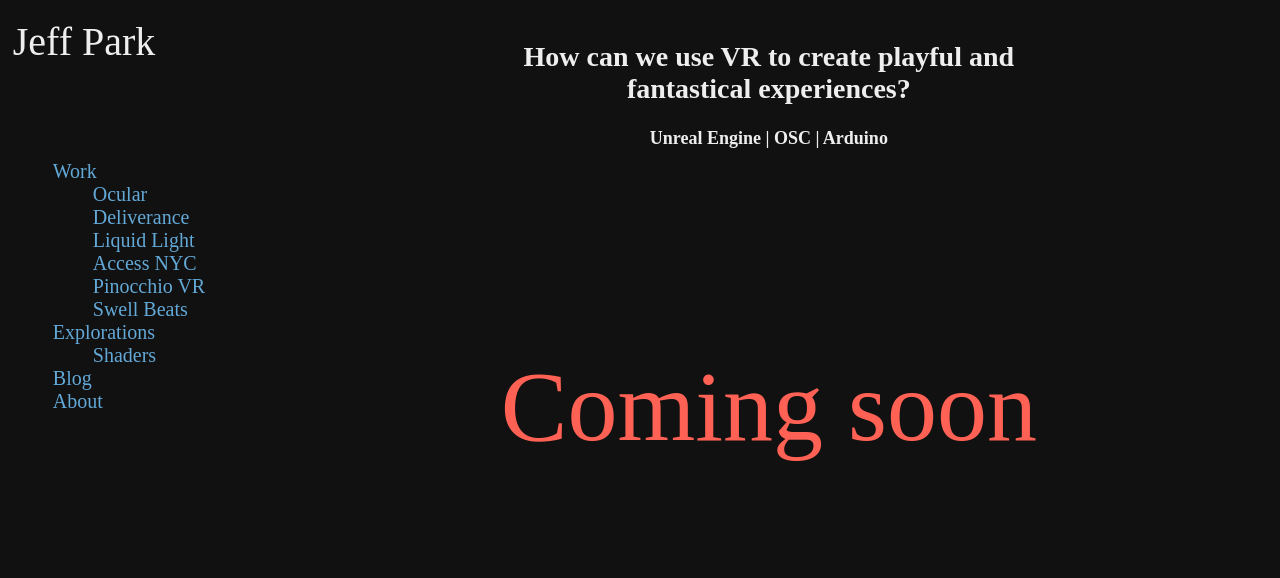
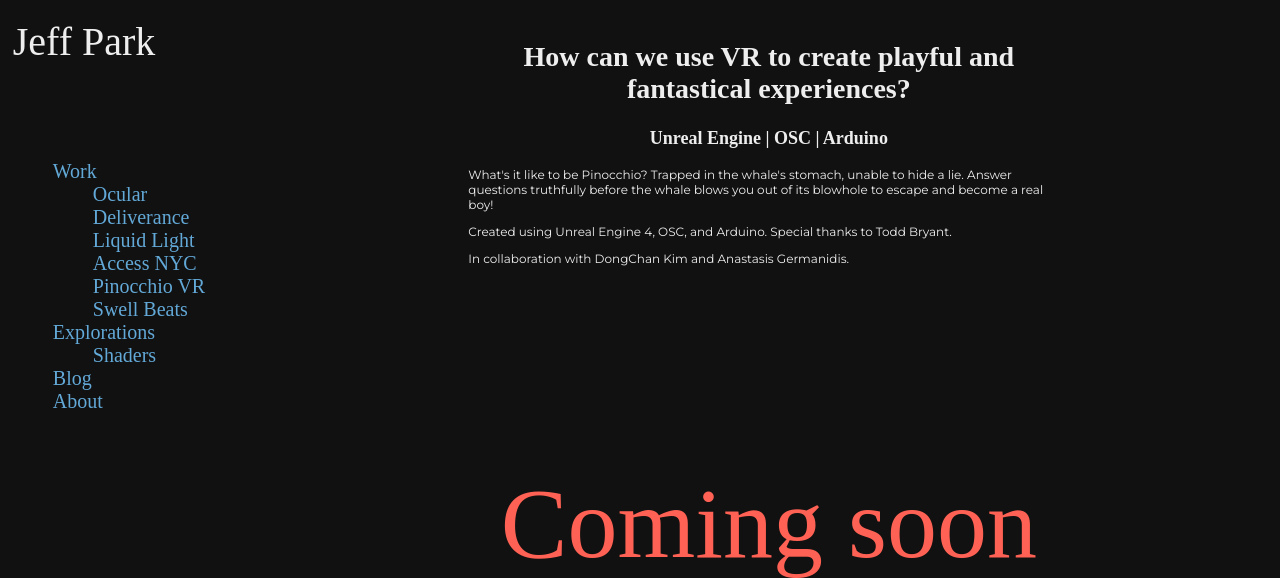
Before and after one commit to jfypk/jeff-park.com, a Node server app: page /work/pinocchio in a window 1280 px wide. Shown: the top 578 px of the page. Run offline with Node 20, Linux system fonts and the light colour scheme; some web fonts are replaced.

Commit message:
updated deliverance and pinocchio blogs

```diff
--- a/package.json
+++ b/package.json
@@ -14,7 +14,8 @@
   "license": "MIT",
   "dependencies": {
     "ejs": "^2.5.6",
-    "express": "^4.15.3"
+    "express": "^4.15.3",
+    "node-sass": "^4.7.2"
   },
   "devDependencies": {
     "node-sass": "^4.7.2",
--- a/views/pages/work/pinocchio.ejs
+++ b/views/pages/work/pinocchio.ejs
@@ -18,6 +18,11 @@
                 <h1>How can we use VR to create playful and fantastical experiences?</h1>
                 <h3>Unreal Engine | OSC | Arduino</h3>
             </div>
+			<div class="portfolio-text">
+                <p>What's it like to be Pinocchio? Trapped in the whale's stomach, unable to hide a lie. Answer questions truthfully before the whale blows you out of its blowhole to escape and become a real boy! </p>
+                <p>Created using Unreal Engine 4, OSC, and Arduino. Special thanks to Todd Bryant. </p>
+                <p>In collaboration with DongChan Kim and Anastasis Germanidis.</p>
+            </div>
 			<% include ../../partials/uc %>
 		</div>
 	</section>
```
Also changed, not shown: views/pages/work/deliverance.ejs (+24 -0 lines), 1 other file.
